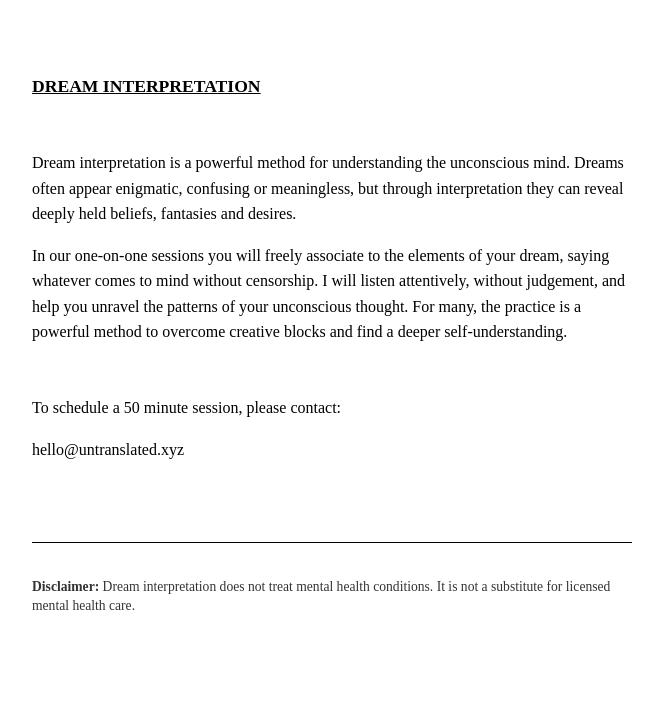
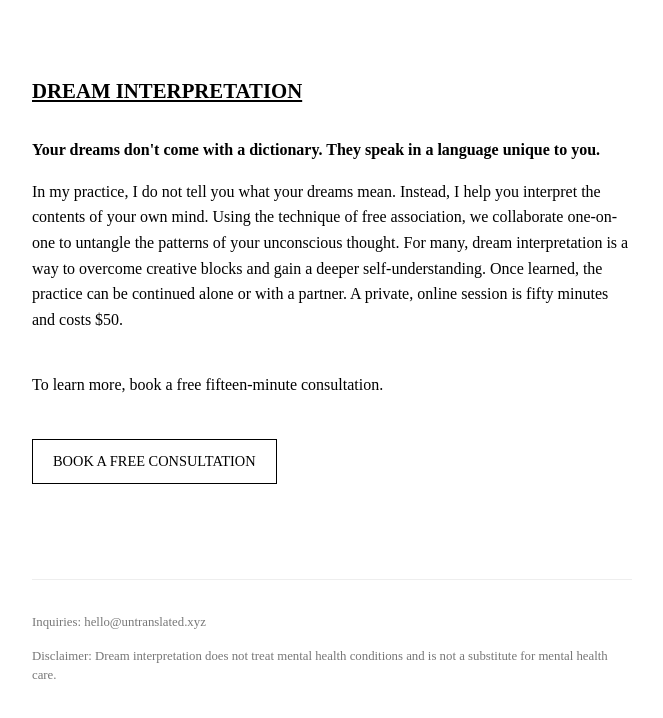
Before and after one commit to tomrosenbergg/untranslated, a plain HTML site: page index.html in a window 1280 px wide. Shown: the whole page, without its empty margins (308-971 px from the left). Drawn offline with Linux system fonts and the light colour scheme.

Commit message:
copy update

```diff
--- a/index.html
+++ b/index.html
@@ -15,53 +15,65 @@
             padding: 60px 30px;
             word-wrap: break-word;
         }
-        h1, h2 {
-            font-size: 1.1em;
+        h1 {
+            font-size: 1.3em;
             font-weight: bold;
             text-transform: uppercase;
-            margin-bottom: 5px;
+            margin-bottom: 30px;
             text-decoration: underline;
         }
-        .meta { font-style: italic; margin-bottom: 40px; }
-        .section { margin-bottom: 50px; }
-        ul { list-style-type: square; padding-left: 20px; }
-        li { margin-bottom: 10px; }
+        .section { margin-bottom: 40px; }
         a { color: #000; }
-        .footer { margin-top: 80px; border-top: 1px solid #000; padding-top: 20px; }
-        .disclaimer { font-size: 0.85em; line-height: 1.4; color: #333; }
-        .contact { font-weight: normal; }
-        .contact a { text-decoration: none; }
+
+        .cta-button {
+            display: inline-block;
+            border: 1px solid #000;
+            color: #000;
+            text-decoration: none;
+            padding: 10px 20px;
+            text-transform: uppercase;
+            font-size: 0.9em;
+            margin: 25px 0 15px 0;
+            transition: background 0.2s, color 0.2s;
+        }
+        .cta-button:hover {
+            background: #000;
+            color: #fff;
+        }
+
+        /* Subtle 1px border matching the button width, pushed down slightly */
+        .footer { margin-top: 80px; border-top: 1px solid #eee; padding-top: 20px; }
+
+        /* Smaller text size and muted gray color */
+        .disclaimer { font-size: 0.8em; line-height: 1.5; color: #777; }
+        .footer a { color: #777; text-decoration: none; }
+        .footer a:hover { text-decoration: underline; color: #333; }
     </style>
 </head>
 <body>
 
-    <header class="section">
+    <header>
         <h1>Dream Interpretation</h1>
     </header>
-    <div class="section">
-        <p>Dream interpretation is a powerful method for understanding the unconscious mind. Dreams often appear enigmatic, confusing or meaningless, but through interpretation they can reveal deeply held beliefs, fantasies and desires.</p>
-
-        <p>In our one-on-one sessions you will freely associate to the elements of your dream, saying whatever comes to mind without censorship. I will listen attentively, without judgement, and help you unravel the patterns of your unconscious thought. For many, the practice is a powerful method to overcome creative blocks and find a deeper self-understanding.</p>
-    </div>
-<!--
-    <div class="section">
-        <h2>Terms</h2>
-        <ul>
-            <li>One-on-one, fifty-minute sessions.</li>
-            <li>Payment on a sliding scale</li>
-            <li>Sessions are conducted online over voice calls.</li>
-            <li>Our conversations are private.</li>
-        </ul>
-    </div> -->
 
     <div class="section">
-        <p>To schedule a 50 minute session, please contact:</p>
-        <p class="contact"><a href="mailto:hello@untranslated.xyz">hello@untranslated.xyz</a></p>
+        <p><strong>Your dreams don't come with a dictionary. They speak in a language unique to you.</strong></p>
+
+        <p>In my practice, I do not tell you what your dreams mean. Instead, I help you interpret the contents of your own mind. Using the technique of free association, we collaborate one-on-one to untangle the patterns of your unconscious thought. For many, dream interpretation is a way to overcome creative blocks and gain a deeper self-understanding. Once learned, the practice can be continued alone or with a partner. A private, online session is fifty minutes and costs $50.</p>
+    </div>
+
+    <div class="section">
+        <p>To learn more, book a free fifteen-minute consultation.</p>
+
+        <a href="https://calendar.app.google/92pqY3PBsnBJ2GbG9" class="cta-button">Book a Free Consultation</a>
     </div>
 
     <div class="footer">
+        <p class="disclaimer" style="margin-bottom: 15px;">
+            Inquiries: <a href="mailto:hello@untranslated.xyz">hello@untranslated.xyz</a>
+        </p>
         <p class="disclaimer">
-            <strong>Disclaimer:</strong> Dream interpretation does not treat mental health conditions. It is not a substitute for licensed mental health care.
+            Disclaimer: Dream interpretation does not treat mental health conditions and is not a substitute for mental health care.
         </p>
     </div>
 
```
